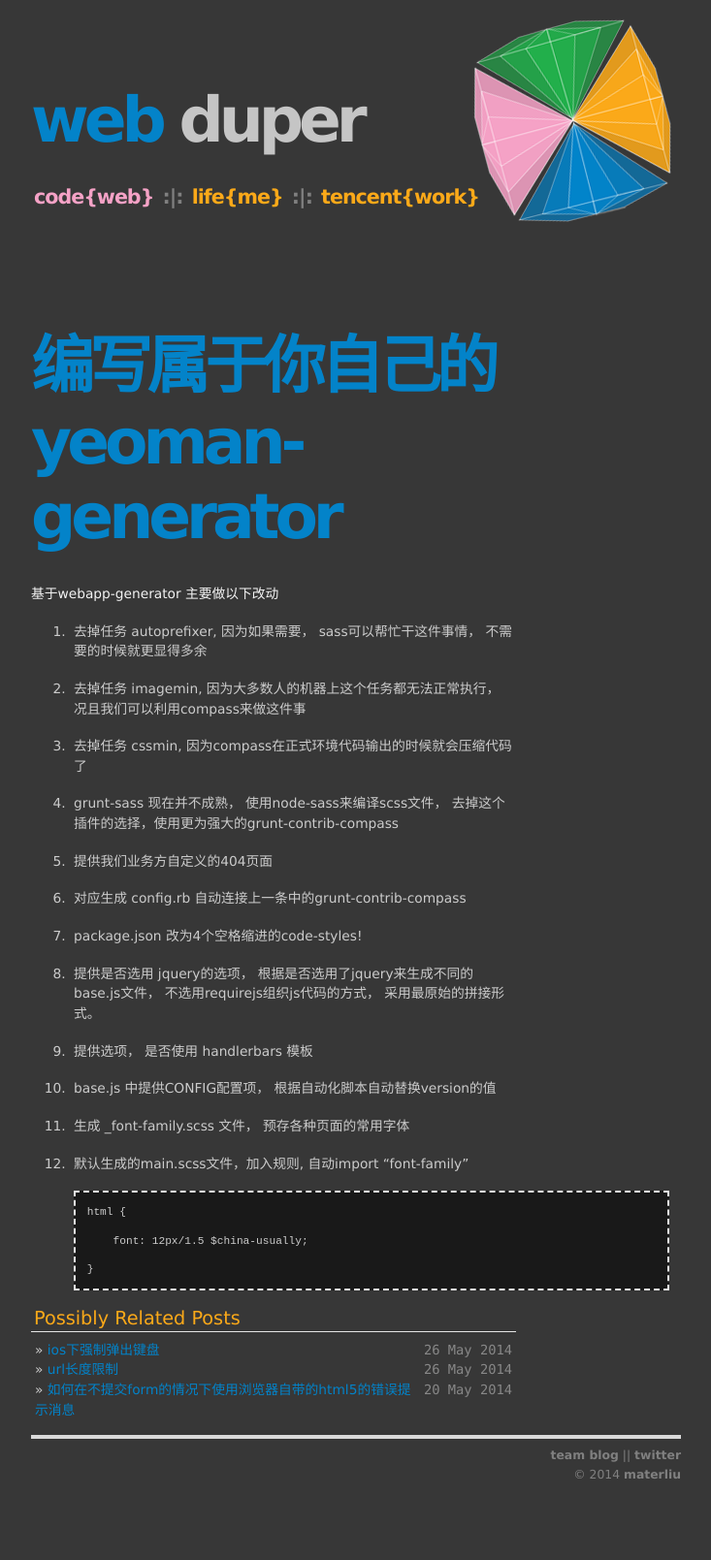
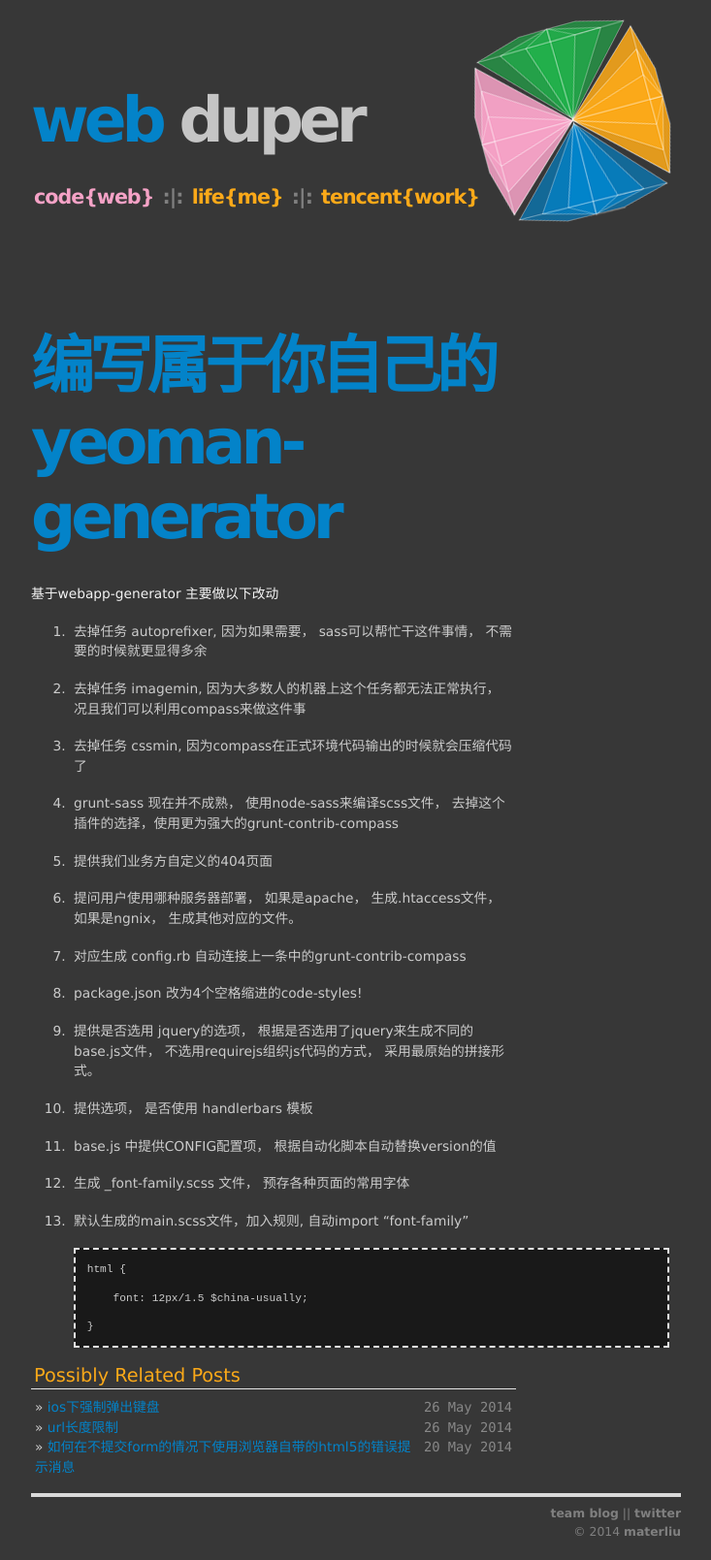
Before and after one commit to materliu/materliu.github.io, a Jekyll site: the page built from all/web/_posts/2014-05-15-yeoman-customization-generator.md, in a window 1280 px wide. Shown: the whole page at 97% size, without its empty margins (273-1006 px from the left). Built offline with Jekyll 4.4.1, drawn with Linux system fonts in a browser that asks for light colours; Markdown is read by kramdown in place of the engine named in the settings; before the commit the page ends 1550 px from its top, so only the background shows below that.

Commit message:
add htaccess !

```diff
--- a/all/web/_posts/2014-05-15-yeoman-customization-generator.md
+++ b/all/web/_posts/2014-05-15-yeoman-customization-generator.md
@@ -16,6 +16,8 @@
 2. grunt-sass 现在并不成熟， 使用node-sass来编译scss文件， 去掉这个插件的选择，使用更为强大的grunt-contrib-compass
 
 3. 提供我们业务方自定义的404页面
+
+4. 提问用户使用哪种服务器部署， 如果是apache， 生成.htaccess文件， 如果是ngnix， 生成其他对应的文件。
 
 3. 对应生成 config.rb 自动连接上一条中的grunt-contrib-compass
 
```
